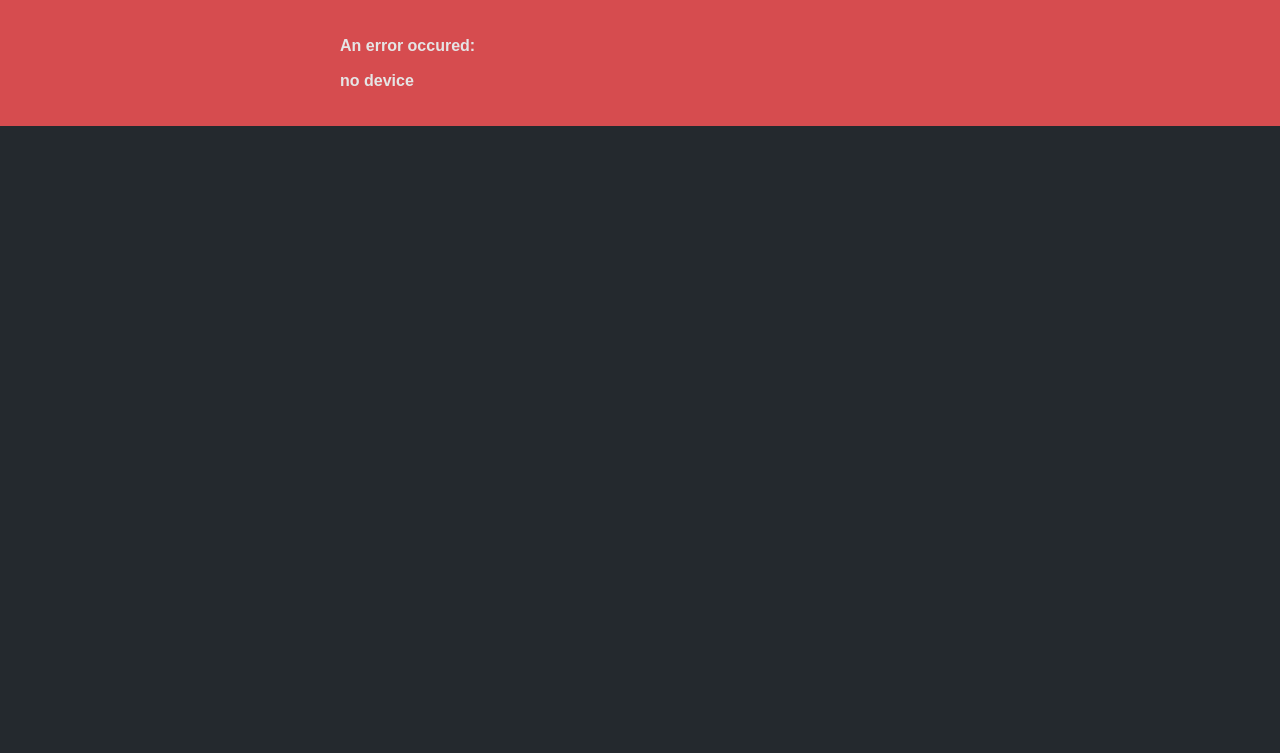
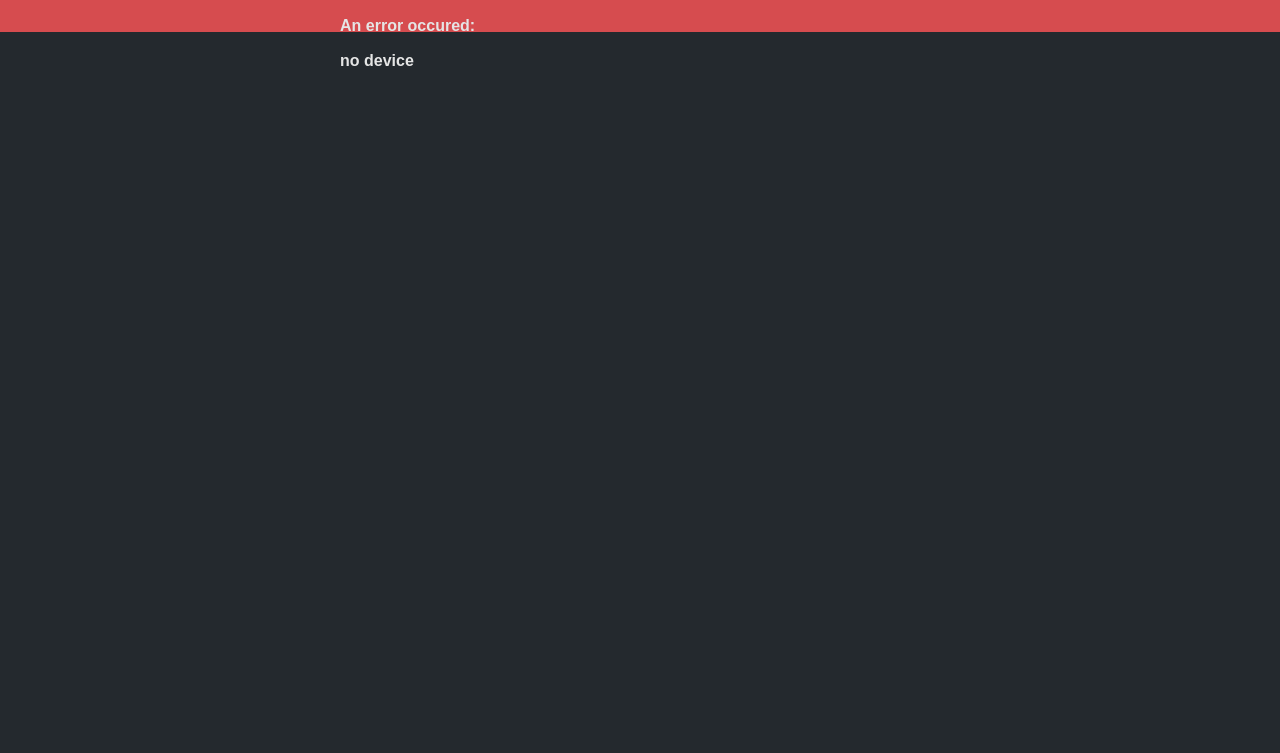
Before and after one commit to catdad-experiments/live-color, a website: page index.html in a window 1280 px wide. Shown: the top 753 px of the page. Drawn offline with Linux system fonts and the light colour scheme.

Commit message:
cleaner header and footer, content is centered

```diff
--- a/index.html
+++ b/index.html
@@ -37,6 +37,7 @@
     <!--video is in the DOM, but will always be hidden-->
     <video id="video" class="center" autoplay></video>
 
+    <div class="contents">
       <div class="canvas-container hide">
         <canvas class="video"></canvas>
         <canvas class="overlay"></canvas>
@@ -45,6 +46,8 @@
       <div id="color" class="hero-color hide">
         <div id="color-meta" class="hero-meta"></div>
       </div>
+    </div>
+
   </div>
 
   <footer>
--- a/src/style.css
+++ b/src/style.css
@@ -10,14 +10,15 @@ html, body {
   height: 100%;
 }
 
-body {
-  display: flex;
-  flex-direction: column;
+* {
+  box-sizing: border-box;
 }
 
 header {
-  flex-grow: 0;
-  padding: 20px;
+  position: absolute;
+  top: 0;
+  width: 100%;
+  height: 2em;
 }
 
 header.error {
@@ -26,9 +27,9 @@ header.error {
 }
 
 footer {
-  flex-grow: 0;
+  height: 2em;
+  padding: 6px;
   text-align: center;
-  padding: 6px;
 
   background: rgba(255,255,255,0.1);
 }
@@ -43,7 +44,27 @@ footer span {
 
 .container {
   position: relative;
-  flex-grow: 100;
+  min-height: 100%;
+
+  /* clear the header */
+  padding-top: 2em;
+  /* clear the footer */
+  margin-bottom: -2em;
+
+  display: flex;
+  flex-direction: column;
+}
+
+.container:after {
+  content: '';
+  display: block;
+  /* clear the footer */
+  height: 2em;
+}
+
+.contents {
+  width: 100%;
+  margin: auto;
 }
 
 a {
@@ -79,8 +100,10 @@ video {
 
 .canvas-container {
   position: relative;
+
   width: 400px;
   height: 400px;
+  margin: auto;
 
   border-radius: 2px 2px 2px 2px;
 }
@@ -99,7 +122,7 @@ canvas {
   position: relative;
 
   width: 400px;
-  height: 200px;
+  min-height: 200px;
 
   margin: 20px auto 0;
   box-shadow: inset 0 0 0 6px #e5e5e5;
```
Lines whose indentation alone changed are shown as unchanged.
